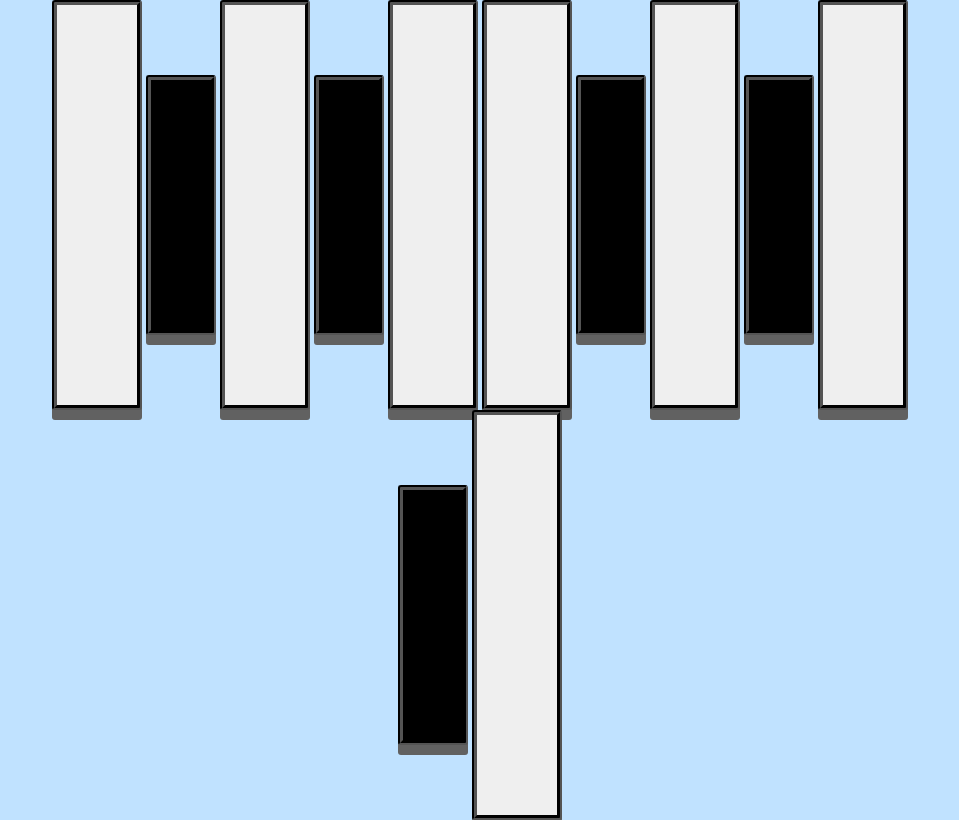
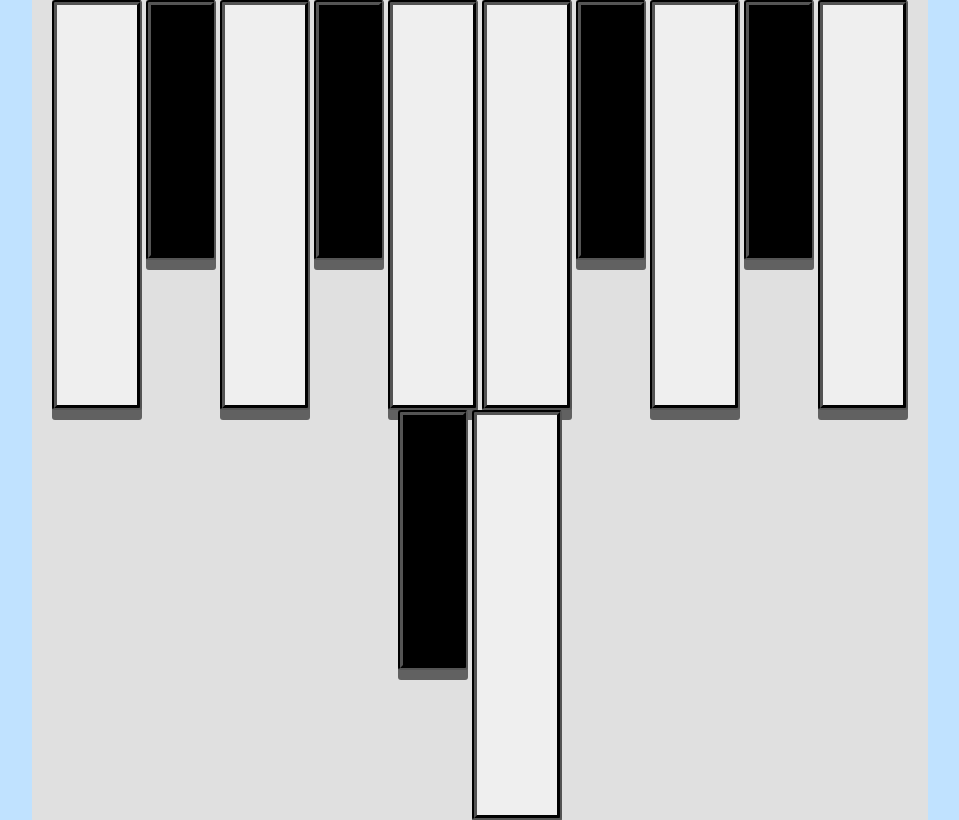
Before and after one commit to filippennsater/PianoWebsite, a plain HTML site: page Views-Stylesheets-Scripts/Main.html in a window 1280 px wide. Shown: the whole page, without its empty margins (160-1119 px from the left). Drawn offline with Linux system fonts and the light colour scheme.

Commit message:
fixed button-alignment

```diff
--- a/Views-Stylesheets-Scripts/Main.html
+++ b/Views-Stylesheets-Scripts/Main.html
@@ -1,35 +1,33 @@
 <!DOCTYPE html>
 
 <link rel="stylesheet" href="style.css">
+<script src="script.js"></script>
 
 <html>
 
 <head>
-    <script src="script.js"></script>
+    <link rel="icon" href="http://example.com/favicon.png">
+    <title>Filips piano</title>
 </head>
 
 <body>
 
-
     <div class="wholePiano">
 
-        <button class="buttonWhite" onpointerdown = playSound(1)></button>
-        <button class="buttonBlack" onpointerdown = playSound(2)></button>
-        <button class="buttonWhite" onpointerdown = playSound(3)></button>
-        <button class="buttonBlack" onpointerdown = playSound(4)></button>
-        <button class="buttonWhite" onpointerdown = playSound(5)></button>
-        <button class="buttonWhite" onpointerdown = playSound(6)></button>
-        <button class="buttonBlack" onpointerdown = playSound(7)></button>
-        <button class="buttonWhite" onpointerdown = playSound(8)></button>
-        <button class="buttonBlack" onpointerdown = playSound(9)></button>
-        <button class="buttonWhite" onpointerdown = playSound(10)></button>
-        <button class="buttonBlack" onpointerdown = playSound(11)></button>
-        <button class="buttonWhite" onpointerdown = playSound(12)></button>
+        <button class="buttonWhite" onpointerdown=playSound(1)></button>
+        <button class="buttonBlack" onpointerdown=playSound(2)></button>
+        <button class="buttonWhite" onpointerdown=playSound(3)></button>
+        <button class="buttonBlack" onpointerdown=playSound(4)></button>
+        <button class="buttonWhite" onpointerdown=playSound(5)></button>
+        <button class="buttonWhite" onpointerdown=playSound(6)></button>
+        <button class="buttonBlack" onpointerdown=playSound(7)></button>
+        <button class="buttonWhite" onpointerdown=playSound(8)></button>
+        <button class="buttonBlack" onpointerdown=playSound(9)></button>
+        <button class="buttonWhite" onpointerdown=playSound(10)></button>
+        <button class="buttonBlack" onpointerdown=playSound(11)></button>
+        <button class="buttonWhite" onpointerdown=playSound(12)></button>
 
     </div>
-
-
-
 
 </body>
 
--- a/Views-Stylesheets-Scripts/style.css
+++ b/Views-Stylesheets-Scripts/style.css
@@ -32,7 +32,7 @@ h2 {
 
 .wholePiano {
 
-    /*background-color: #E0E0E0;*/
+    background-color: #E0E0E0;
 
     position: absolute;
     align-self: center;
@@ -48,6 +48,7 @@ h2 {
     border-style: groove;
     border-color: #000000;
     border-width: 5px;
+    vertical-align: top;
 
     /*makes the button rounded*/
     border-radius: 3px;
@@ -81,7 +82,9 @@ h2 {
     background-color: #000000;
     border-color: #000000;
     border-width: 5px;
-    position: top;
+    vertical-align: top;
+
+    z-index: 9;
 
     /*makes the button rounded*/
     border-radius: 3px;
@@ -98,7 +101,7 @@ h2 {
 }
 
 .buttonBlack:hover {
-    background-color: #000000;
+    background-color: #222222;
 
 }
 
```
